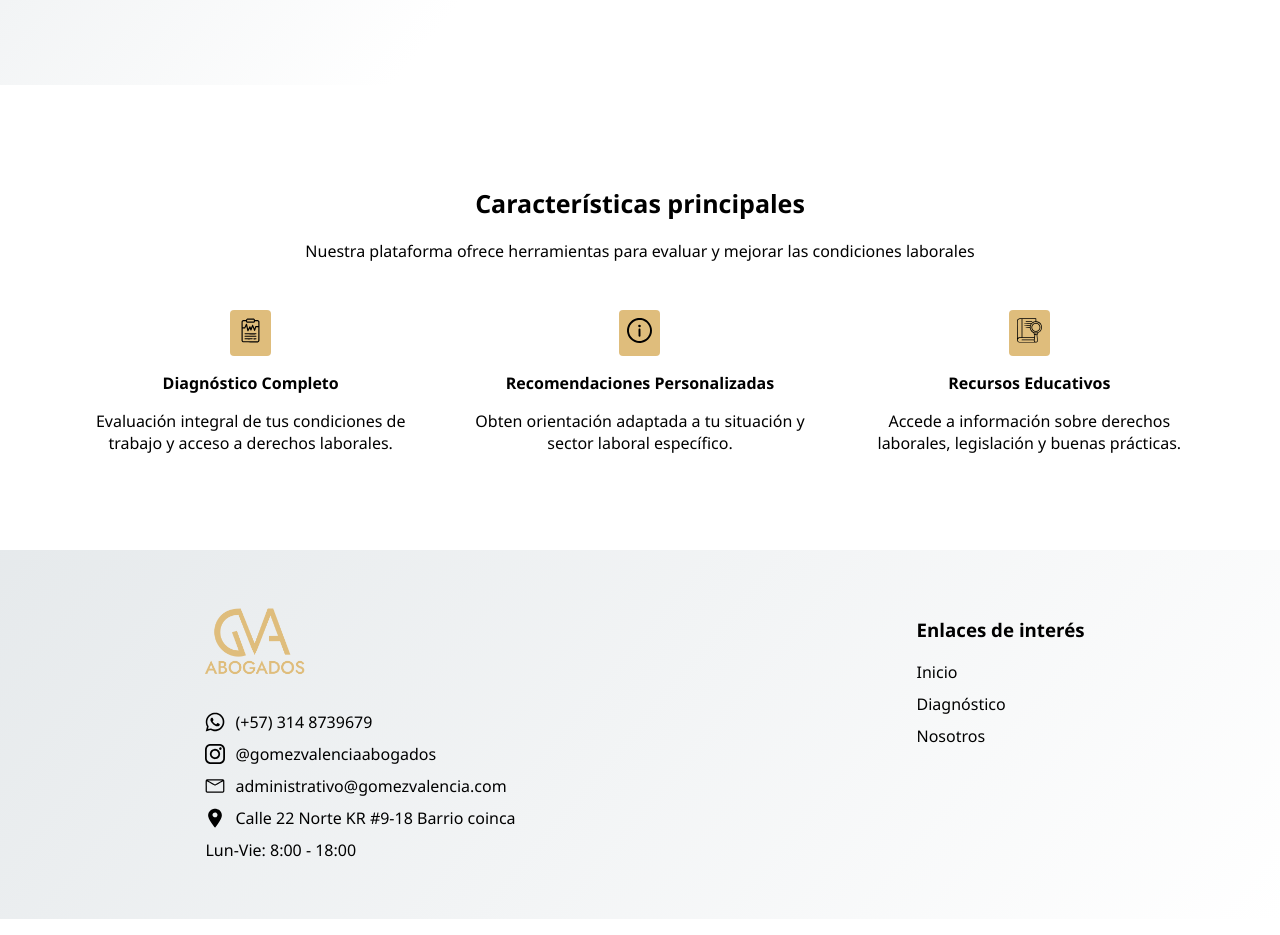
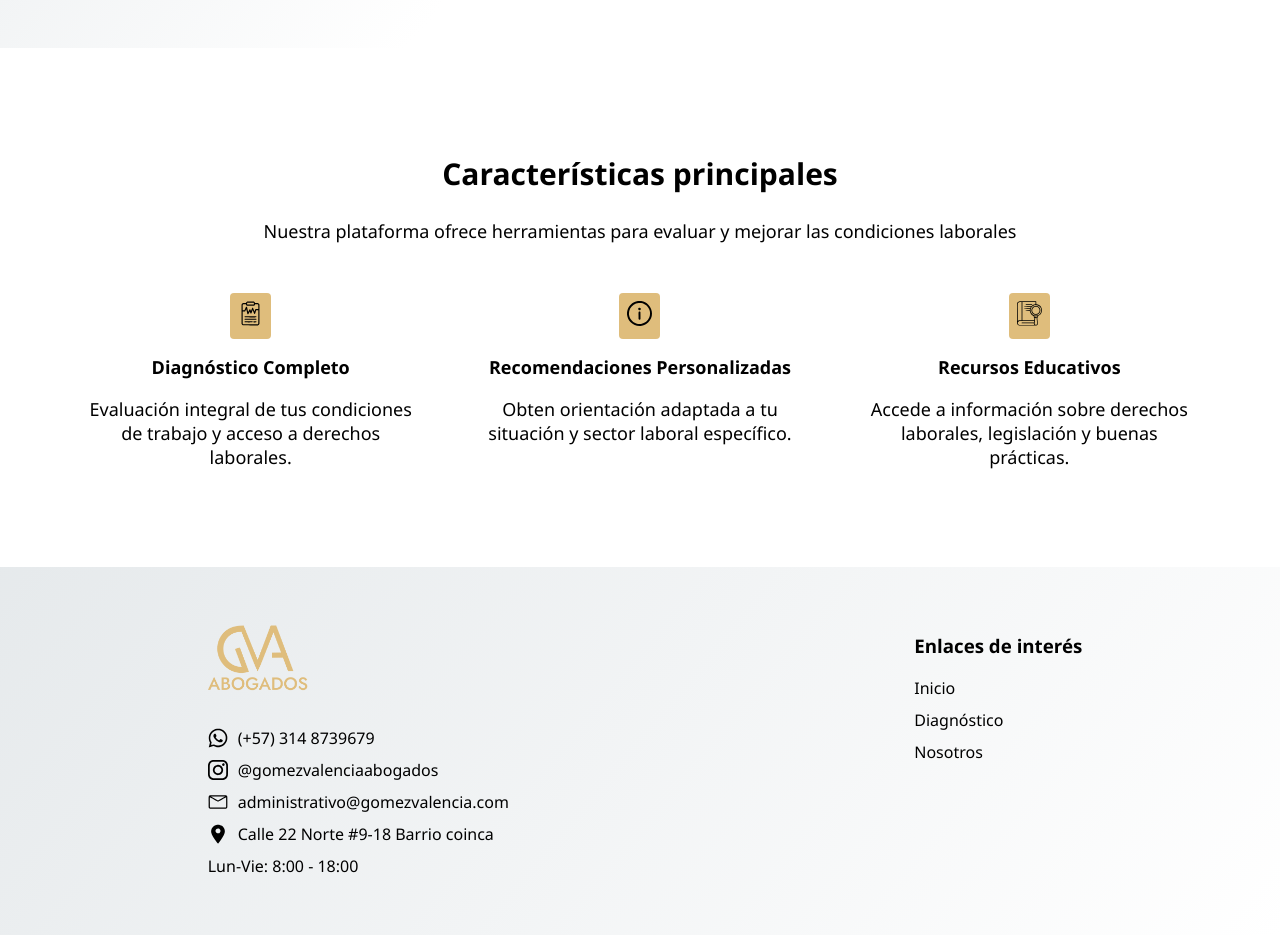
Before and after one commit to Andresfacundo/DiagnosticoLaboral, a React (Vite) app: page / in a window 1280 px wide. Shown: the part 601-1536 px from the top of the page. Built offline with nearby package versions, Linux system fonts and the light colour scheme; no server answers.

Commit message:
se parse resultados para mostrar 2decimales, se  ajustan estilos del home y de caracteristicas

```diff
--- a/src/components/Layouts/Footer/Footer.css
+++ b/src/components/Layouts/Footer/Footer.css
@@ -23,10 +23,14 @@
 }
 .content-contacto .item-img img{
     width: 20px;
+
 }
 .item-img  a{
     text-decoration: none;
     color: #000;
+}
+.item-img a:hover{
+    text-decoration: underline;
 }
 .content-img{
     padding-bottom: 1rem;
--- a/src/components/Layouts/Footer/Footer.jsx
+++ b/src/components/Layouts/Footer/Footer.jsx
@@ -7,6 +7,11 @@ import './Footer.css'
 import { NavLink, useLocation } from 'react-router-dom'
 import instagram from '../../../../public/logotipo-de-instagram.svg'
 import authService from '../../../Services/authService'
+const UrlWasa = import.meta.env.VITE_WASA
+const gps = import.meta.env.VITE_UBICACION;
+const correo = import.meta.env.VITE_EMAIL;
+const INSTAGRAM = import.meta.env.VITE_INSTAGRAM;
+
 
 
 const Footer = () => {
@@ -65,10 +70,10 @@ const Footer = () => {
                 <div className='content-img'>
                     <img src={gva} alt="icono-GVA" />
                 </div>
-                <div className='item-img'><img src={wasa} alt="icono-whatsapp" />(+57) 314 8739679</div>
-                <div className='item-img'><img src={instagram} alt="icono-instagram"/><a href="https://www.instagram.com/gomezvalenciaabogados/?igsh=MXB0bDByYmsyNHNpeA%3D%3D#">@gomezvalenciaabogados</a></div>
-                <div className='item-img'><img src={email} alt="icono-email" />administrativo@gomezvalencia.com</div>
-                <div className='item-img'><img src={ubicacion} alt="icono-ubicacion" />Calle 22 Norte KR #9-18 Barrio coinca</div>
+                <div className='item-img'><img src={wasa} alt="icono-whatsapp" /><a target='_blank' href={UrlWasa}>(+57) 314 8739679</a></div>
+                <div className='item-img'><img src={instagram} alt="icono-instagram"/><a href={INSTAGRAM}>@gomezvalenciaabogados</a></div>
+                <div className='item-img'><img src={email} alt="icono-email" /><a  target='_blank' href={correo}>administrativo@gomezvalencia.com</a></div>
+                <div className='item-img'><img src={ubicacion} alt="icono-ubicacion" /><a target='_blank' href={gps}>Calle 22 Norte #9-18 Barrio coinca</a></div>
                 <div className='item-img'>Lun-Vie: 8:00 - 18:00</div>
             </div>
             <div className='item-interes'>
--- a/src/components/Pages/Home/Home.css
+++ b/src/components/Pages/Home/Home.css
@@ -27,7 +27,7 @@
 }
 
 .content-home span{
-    font-size: 20px;
+    font-size: 18px;
     flex-wrap: nowrap;
     line-height: 2.3rem;
     font-weight: 450;
@@ -77,11 +77,12 @@
     align-items: center;
 }
 .title-caracteristicas h2{
-    font-size: 25px;
+    font-size: 30px;
+    text-align: center;
 }
-.title-caracteristicas{
+.title-caracteristicas p{
     text-align: center;
-    font-size: 16px;
+    font-size: 18px;
 }
 .content-item-caracteristicas{
     display: flex;
@@ -94,7 +95,7 @@
     flex-direction: column;
     align-items: center;
     text-align: center;
-    font-size: 16px
+    font-size: 18px
 }
 .item-caracteristicas .box-img{
     background-color: #DFBD7C;
--- a/src/components/Pages/Resultados/Resultados.jsx
+++ b/src/components/Pages/Resultados/Resultados.jsx
@@ -3,6 +3,7 @@ import { useNavigate } from "react-router-dom";
 import axios from "axios";
 import "./Resultados.css";
 import RadarChartComponent from '../../Ui/RadarChart/RadarChartComponent'
+import { GiConsoleController } from "react-icons/gi";
 const API_URL = import.meta.env.VITE_API_URL
 
 const Resultados = () => {
@@ -20,7 +21,7 @@ const Resultados = () => {
 
   const datosRadar = Object.entries(resultados.categorias).map(([categoria, datos]) => ({
     subject: categoria,
-    A: datos.porcentaje,
+    A: parseFloat(datos.porcentaje.toFixed(2)),
     preguntas: datos.preguntas.length, // Porcentaje de cumplimiento por categoría
     fullMark: 100, // Máximo valor
   }));
--- a/src/components/Ui/InfoDiagnostico/InfoDiagnostico.css
+++ b/src/components/Ui/InfoDiagnostico/InfoDiagnostico.css
@@ -1,8 +1,7 @@
 .container {
-    max-width: 700px;
+    max-width: 760px;
     margin: 2rem auto;
     padding: 0 15px;
-    font-family: Arial, sans-serif;
   }
   .container a{
     text-decoration: none;
@@ -40,6 +39,7 @@
 
   .container ul {
     padding-left: 1.5rem;
+    /* list-style: none; */
   }
 
   .container li {
@@ -49,7 +49,7 @@
 
   .note {
     background: linear-gradient(90deg,  #889aa436 0%, #ffffff 100%);
-    border-left: 4px solid #0077a2;
+    border-left: 4px solid #dfbc7c8f;
     padding: 1rem;
     margin: 1.5rem 0;
   }
```
